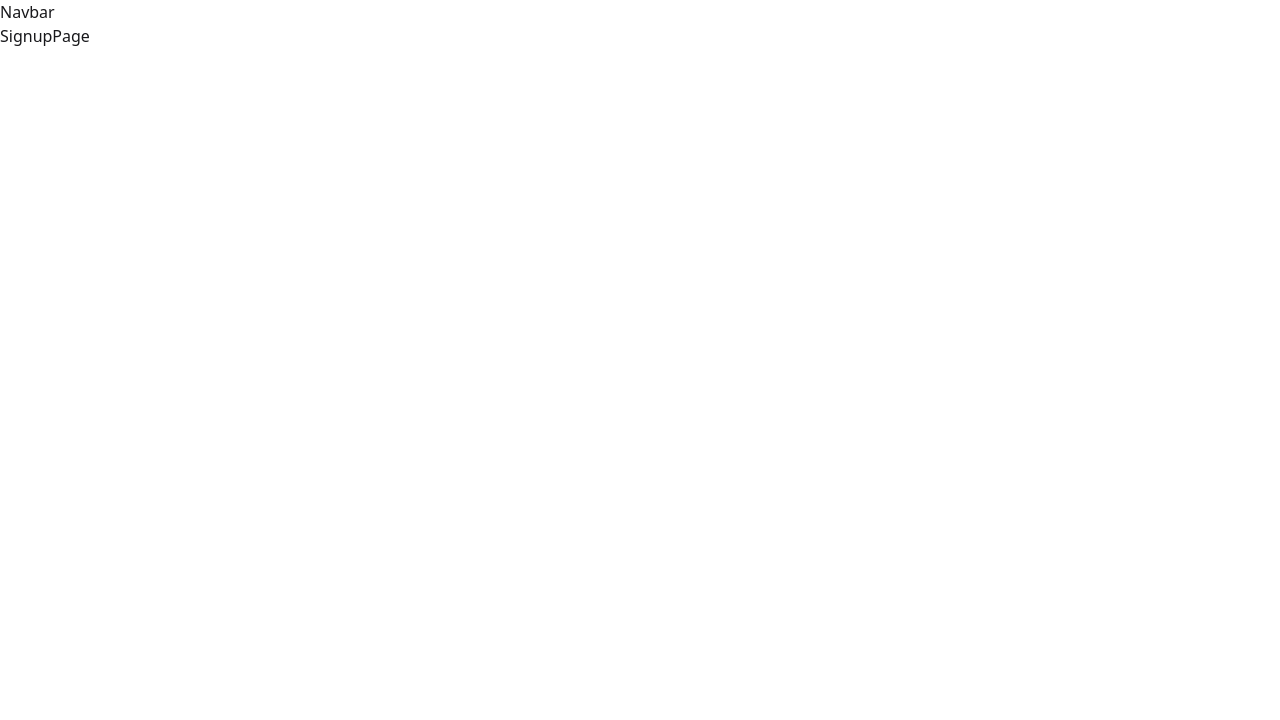
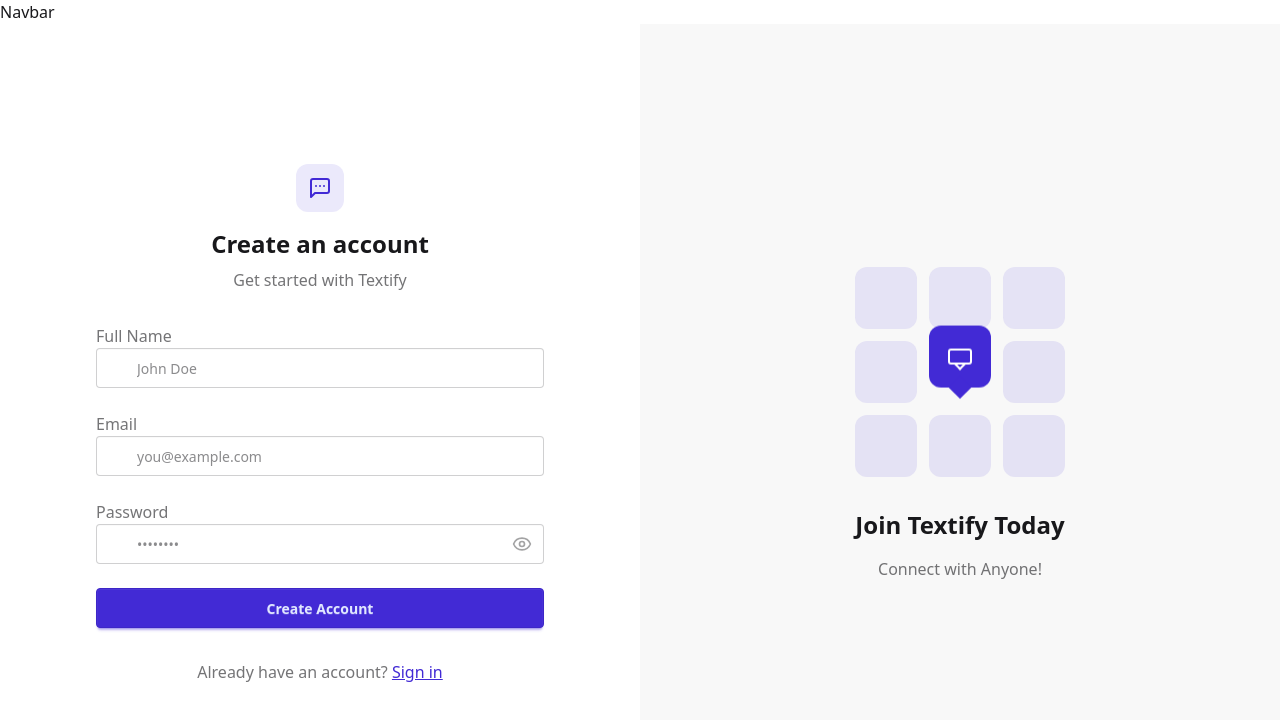
Before and after one commit to ome-ehsan/Chat-App, a React (Vite) app in the folder client/: page /signup in a window 1280 px wide. Shown: the top 720 px of the page. Built offline with nearby package versions, Linux system fonts and the light colour scheme; no server answers.

Commit message:
implement signup page functionalities

```diff
--- a/client/eslint.config.js
+++ b/client/eslint.config.js
@@ -33,6 +33,7 @@
         'warn',
         { allowConstantExport: true },
       ],
+      "react/prop-types": "off"
     },
   },
 ]
--- a/client/src/App.jsx
+++ b/client/src/App.jsx
@@ -7,6 +7,8 @@
 import HomePage from './pages/HomePage'
 import SettingsPage from './pages/SettingsPage'
 import { useAuthState } from './states/authStates'
+import { Toaster } from 'react-hot-toast'
+
 import {Loader} from 'lucide-react'
 
 
@@ -45,6 +47,7 @@
         <Route path='/profile' element={ authUser ? <ProfilePage/> : <Navigate to="/login" />} />
         <Route path='/settings' element={ <SettingsPage/>} />
       </Routes>
+      <Toaster/>
 
     </div>
   )
--- /dev/null
+++ b/client/src/components/chatLogo.jsx
@@ -0,0 +1,39 @@
+const ChatLogo = ({ title, subtitle }) => {
+    return (
+      <div className="hidden lg:flex items-center justify-center bg-base-200 p-12">
+        <div className="max-w-md text-center">
+          <div className="grid grid-cols-3 gap-3 mb-8">
+            {[...Array(9)].map((_, i) => (
+              <div
+                key={i}
+                className={`aspect-square rounded-xl ${
+                  i === 4 ? 'bg-primary animate-bounce' : 'bg-primary/10'
+                } ${
+                  i % 3 === 0 ? 'animate-delay-100' :
+                  i % 3 === 1 ? 'animate-delay-200' : 'animate-delay-300'
+                } relative group transition-all duration-300`}
+              >
+                {/* Speech bubble tail */}
+                {i === 4 && (
+                  <div className="absolute -bottom-2 left-1/2 -translate-x-1/2 w-4 h-4 bg-primary rotate-45 transform origin-center" />
+                )}
+
+                {/* Message icon in center bubble */}
+                {i === 4 && (
+                  <div className="absolute inset-0 flex items-center justify-center">
+                    <div className="w-6 h-4 border-2 border-base-100 rounded-[3px] relative">
+                      <div className="absolute -bottom-1.5 left-1/2 -translate-x-1/2 w-2 h-2 border-t-2 border-r-2 border-base-100 rotate-[135deg]" />
+                    </div>
+                  </div>
+                )}
+              </div>
+            ))}
+          </div>
+          <h2 className="text-2xl font-bold mb-4">{title}</h2>
+          <p className="text-base-content/60">{subtitle}</p>
+        </div>
+      </div>
+    );
+  };
+
+  export default ChatLogo;
--- a/client/src/pages/SignupPage.jsx
+++ b/client/src/pages/SignupPage.jsx
@@ -1,9 +1,168 @@
 import React from 'react'
+import { useState } from 'react'
+import { useAuthState } from '../states/authStates';
+import { MessageSquareMore, User, Mail, Lock, Eye, EyeOff, Loader2} from 'lucide-react';
+import {  Link } from 'react-router-dom';
+import ChatLogo from '../components/chatLogo';
+import toast from 'react-hot-toast';
+
+
 
 const SignupPage = () => {
+
+  const [ showPassword , setShowPassword ] = useState(false);
+  const [ formData, setFormData ] = useState({
+    fullName : "",
+    email : "",
+    password : ""
+  });
+
+  const { isSigningUp, signup } = useAuthState();
+
+  const validateForm = ()=>{
+    console.log("I am validateForm")
+    if (!formData.fullName.trim()) return toast.error("Full name is required");
+    if (!formData.email.trim()) return toast.error("Email is required");
+    if (!/\S+@\S+\.\S+/.test(formData.email)) return toast.error("Invalid email format");
+    if (!formData.password) return toast.error("Password is required");
+    if (formData.password.length < 6) return toast.error("Password must be at least 6 characters");
+
+    return true;
+  };
+
+  const handleSubmit = (e)=>{
+
+    e.preventDefault();
+    const res = validateForm();
+
+    if(res===true) signup(formData);
+  }
+
   return (
-    <div>SignupPage</div>
-  )
+
+  <div className="min-h-screen grid lg:grid-cols-2">
+
+    {/* left side of the page */}
+    <div className="flex flex-col justify-center items-center p-6 sm:p-12">
+      <div className="w-full max-w-md space-y-8">
+
+          {/* logo */}
+          <div className="text-center mb-8">
+              <div className="flex flex-col items-center gap-2 group">
+                <div
+                  className="size-12 rounded-xl bg-primary/10 flex items-center justify-center
+                group-hover:bg-primary/20 transition-colors"
+                >
+                  <MessageSquareMore className="size-6 text-primary" />
+                </div>
+                <h1 className="text-2xl font-bold mt-2">Create an account</h1>
+                <p className="text-base-content/60">Get started with Textify</p>
+              </div>
+          </div>
+
+
+          <form onSubmit={handleSubmit} className="space-y-6">
+
+          <div className="form-control">
+              <label className="label">
+                <span className="label-text font-medium">Full Name</span>
+              </label>
+              <div className="relative">
+                <div className="absolute inset-y-0 left-0 pl-3 flex items-center pointer-events-none">
+                  <User className="size-5 text-base-content/40" />
+                </div>
+                <input
+                  type="text"
+                  className={`input input-bordered w-full pl-10`}
+                  placeholder="John Doe"
+                  value={formData.fullName}
+                  onChange={(e) => setFormData({ ...formData, fullName: e.target.value })}
+                />
+              </div>
+          </div>
+
+          <div className="form-control">
+              <label className="label">
+                <span className="label-text font-medium">Email</span>
+              </label>
+              <div className="relative">
+                <div className="absolute inset-y-0 left-0 pl-3 flex items-center pointer-events-none">
+                  <Mail className="size-5 text-base-content/40" />
+                </div>
+                <input
+                  type="email"
+                  className={`input input-bordered w-full pl-10`}
+                  placeholder="you@example.com"
+                  value={formData.email}
+                  onChange={(e) => setFormData({ ...formData, email: e.target.value })}
+                />
+              </div>
+          </div>
+
+          <div className="form-control">
+              <label className="label">
+                <span className="label-text font-medium">Password</span>
+              </label>
+              <div className="relative">
+                <div className="absolute inset-y-0 left-0 pl-3 flex items-center pointer-events-none">
+                  <Lock className="size-5 text-base-content/40" />
+                </div>
+                <input
+                  type={showPassword ? "text" : "password"}
+                  className={`input input-bordered w-full pl-10`}
+                  placeholder="••••••••"
+                  value={formData.password}
+                  onChange={(e) => setFormData({ ...formData, password: e.target.value })}
+                />
+                <button
+                  type="button"
+                  className="absolute inset-y-0 right-0 pr-3 flex items-center"
+                  onClick={() => setShowPassword(!showPassword)}
+                >
+                  {showPassword ? (
+                    <EyeOff className="size-5 text-base-content/40" />
+                  ) : (
+                    <Eye className="size-5 text-base-content/40" />
+                  )}
+                </button>
+              </div>
+          </div>
+
+          <button type="submit" className="btn btn-primary w-full" disabled={isSigningUp}>
+              {isSigningUp ? (
+                <>
+                  <Loader2 className="size-5 animate-spin" />
+                  Loading...
+                </>
+              ) : (
+                "Create Account"
+              )}
+          </button>
+
+          </form>
+
+          <div className="text-center">
+            <p className="text-base-content/60">
+              Already have an account?{" "}
+              <Link to="/login" className="link link-primary">
+                Sign in
+              </Link>
+            </p>
+          </div>
+
+
+      </div>
+    </div>
+
+    {/* rgiht side */}
+    <ChatLogo
+        title="Join Textify Today"
+        subtitle="Connect with Anyone!"
+    />
+
+  </div>
+
+)
 }
 
 export default SignupPage
--- a/client/src/states/authStates.js
+++ b/client/src/states/authStates.js
@@ -1,5 +1,6 @@
 import {create} from 'zustand'
 import { axiosInstance } from '../lib/axios.js'
+import toast from 'react-hot-toast';
 
 export const useAuthState = create( (set)=>({
     authUser : null,  // will be used in app.jsx
@@ -22,5 +23,31 @@
 
     isLoggingIn : false,
     isSigningUp : false,
-    isUpdatingProfile : false
+    isUpdatingProfile : false ,
+
+    signup : async (formData)=>{
+        set({isSigningUp : true });
+        try {
+            const res = await axiosInstance.post("auth/signup", formData);
+            set({authUser:res.data});
+
+            toast.success("Account created successfully!");
+        } catch (err) {
+            toast.error(err.response.data.message);
+        } finally {
+            set({ isSigningUp : false});
+        }
+    },
+
+    logout : async()=>{
+        try {
+            const res = await axiosInstance.post("/auth/logout");
+            set({authUser : null});
+            toast.success("Logged out successfully");
+        } catch (err) {
+            toast.error(err.response.data.message);
+        }
+    }
+
+
 })  )
```
